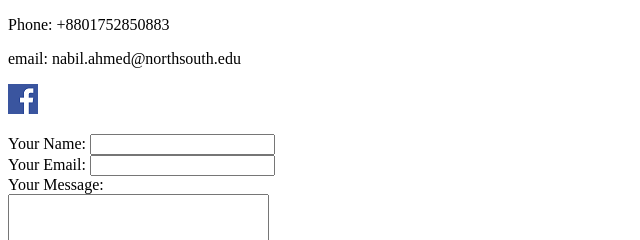
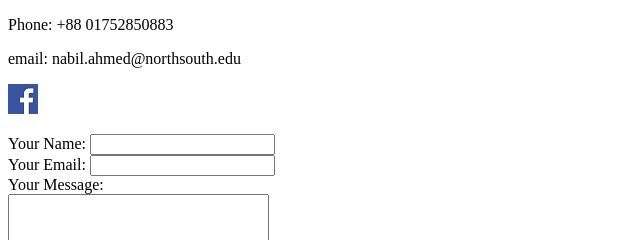
Before and after one commit to Nabil-Ahmed-Sheikh/CV, a plain HTML site: page contact.html in a window 1280 px wide. Shown: the top 240 px of the page, 0-640 px from the left. Drawn offline with Linux system fonts and the light colour scheme.

Commit message:
Some Random Test Commit

```diff
--- a/contact.html
+++ b/contact.html
@@ -7,7 +7,7 @@
 </head>
 
 <body>
-  <p>Phone: +8801752850883</p>
+  <p>Phone: +88 01752850883</p>
   <p>email: nabil.ahmed@northsouth.edu</p>
   <p><a href="https://www.facebook.com/nabilahmed.02"><img src="facebookicon.png" alt="facebook profile of nabil"></a></p>
 
```
